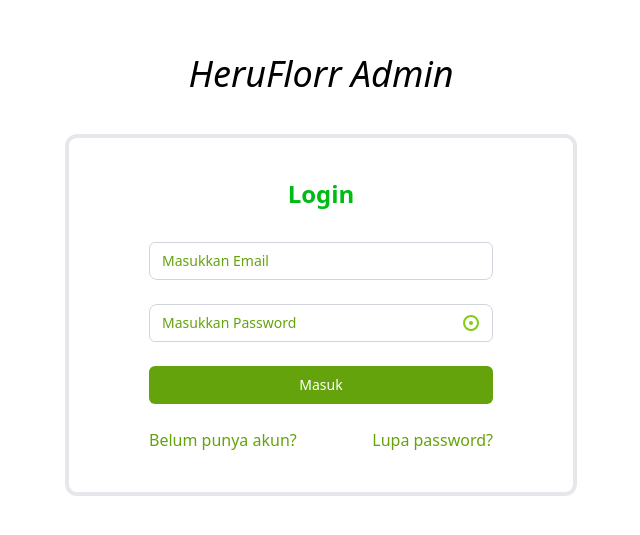
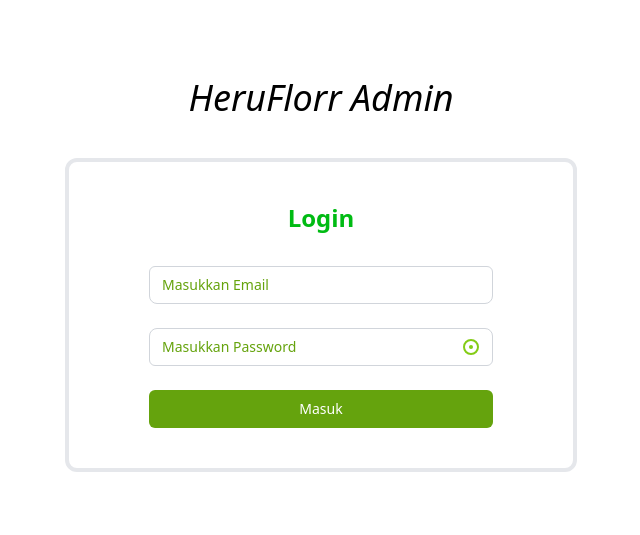
Before and after one commit to Giriathallah/heruflorr-admin, a React (Vite) app: page /login in a window 1280 px wide. Shown: the part 125-660 px from the top of the page, without its empty margins (319-959 px from the left). Built offline with nearby package versions, Linux system fonts and the light colour scheme; no server answers.

Commit message:
change login page

```diff
--- a/src/pages/LoginPage.jsx
+++ b/src/pages/LoginPage.jsx
@@ -262,24 +262,6 @@ const LoginCoba = () => {
                     Masuk
                   </button>
                 </div>
-                <div className="flex justify-between">
-                  <div>
-                    <a
-                      href="/register"
-                      className="font-medium text-lime-600 hover:text-lime-500"
-                    >
-                      Belum punya akun?
-                    </a>
-                  </div>
-                  <div>
-                    <a
-                      href="/forgot-password"
-                      className="font-medium text-lime-600 hover:text-lime-500"
-                    >
-                      Lupa password?
-                    </a>
-                  </div>
-                </div>
               </form>
             </div>
           </div>
```
